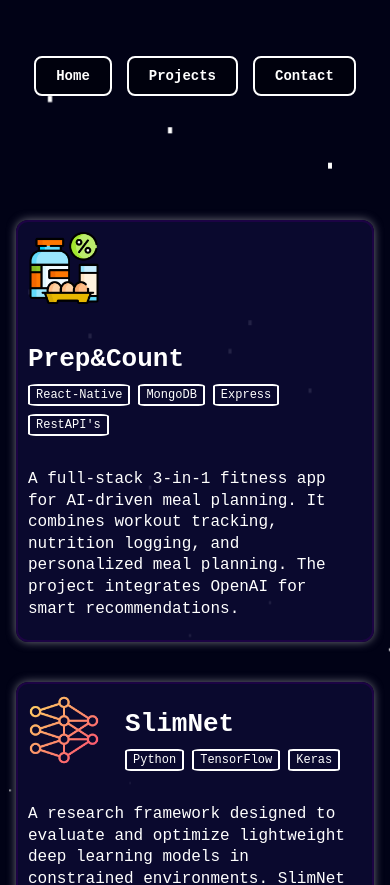
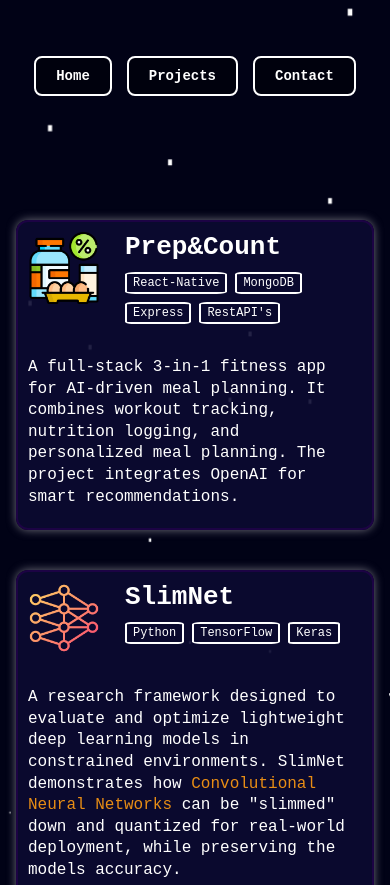
Before and after one commit to michmich242/Personal-Portfolio, a React (Vite) app: page /Projects in a window 390 px wide. Shown: the top 885 px of the page. Built offline with nearby package versions, Linux system fonts and the light colour scheme.

Commit message:
Fixed viewing issues and flex wrapping with the projects elements used class, and centered the SCard images on mobile devices

```diff
--- a/src/Home-Phone.css
+++ b/src/Home-Phone.css
@@ -33,7 +33,7 @@
     text-align: center;
   }
 
-  /* Card grid on mobile */
+
   .AboutInfo #Skills #Technical_Skills .SCard-Container{
     display: grid;
     grid-template-columns: repeat(auto-fill, minmax(86px, 1fr));
@@ -42,7 +42,6 @@
     width: 100%;
   }
 
-  /* Tiny cards */
   .SCard{
     width: 100%;
     max-width: 110px;
@@ -52,7 +51,10 @@
     border-radius: 8px;
   }
 
-  .SCard img{ width: 40px; margin: 0; }
+  .SCard img{
+    width: auto; margin: 0;
+    justify-self: center;
+   }
   .SCard .Card-Name{
     margin-top: 6px;
     font-size: clamp(10px, 3.2vw, 12px);
@@ -60,5 +62,7 @@
     overflow-wrap: anywhere;
     word-break: break-word;
   }
-  .SCard .overflow-handle{ font-size: clamp(10px, 3.2vw, 11px); }
+  .SCard .overflow-handle{
+    font-size: clamp(10px, 3.2vw, 11px);
+  }
 }
--- a/src/Projects.css
+++ b/src/Projects.css
@@ -96,36 +96,41 @@
 
 
 
-.ProjectsContainer .Projects .Attributes{
-    display: flex;
-    width : auto;
-    height : auto;
-    flex-direction: column;
-    margin-top: 15px;
-}
-
-.Projects .Attributes .ProjDetails{
-    display : flex;
-    flex-wrap: wrap;
-    flex-direction: row;
-    width : auto;
-    gap : 8px;
-    margin-top : 10px;
-}
-
-.Projects .Attributes .ProjDetails .el_used{
-    border : 2px solid;
-    width : auto;
-    height : auto;
-    padding: 4px 4px 4px;
-    border-radius: 10%;
-    font-size: 14px;
-}
-
 .Projects .Description{
     font-size : larger;
     margin-bottom : 15px;
     margin-left: 5px;
+}
+
+
+
+.Projects .Attributes{
+  flex:1 1 0;
+  max-width:100%;
+  margin-top:5px;
+}
+
+.Projects .Attributes .ProjDetails{
+  display:flex;
+  flex-wrap:wrap;
+  gap:8px;
+  width:100%;
+  max-width:100%;
+  margin-top : 10px;
+
+}
+
+.Projects .Attributes .ProjDetails .el_used{
+  flex:0 0 auto;
+  display:inline-flex;
+  align-items:center;
+  white-space:nowrap;
+  padding:4px 6px;
+  border:2px solid;
+  border-radius:10%;
+  font-size:14px;
+  padding: 4px 4px 4px;
+
 }
 
 
--- a/src/Projects.jsx
+++ b/src/Projects.jsx
@@ -22,6 +22,7 @@
                         <p className="el_used">MongoDB</p>
                         <p className="el_used">Express</p>
                         <p className="el_used">RestAPI's</p>
+
                     </div>
 
                 </div>
```
